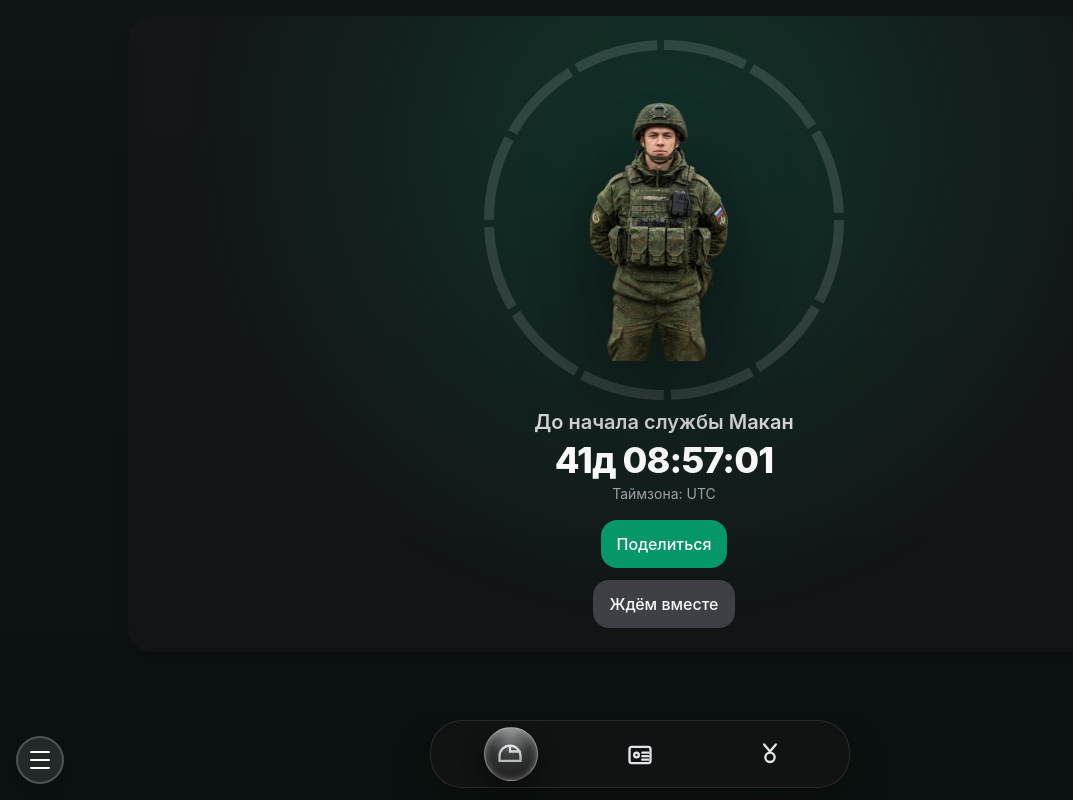
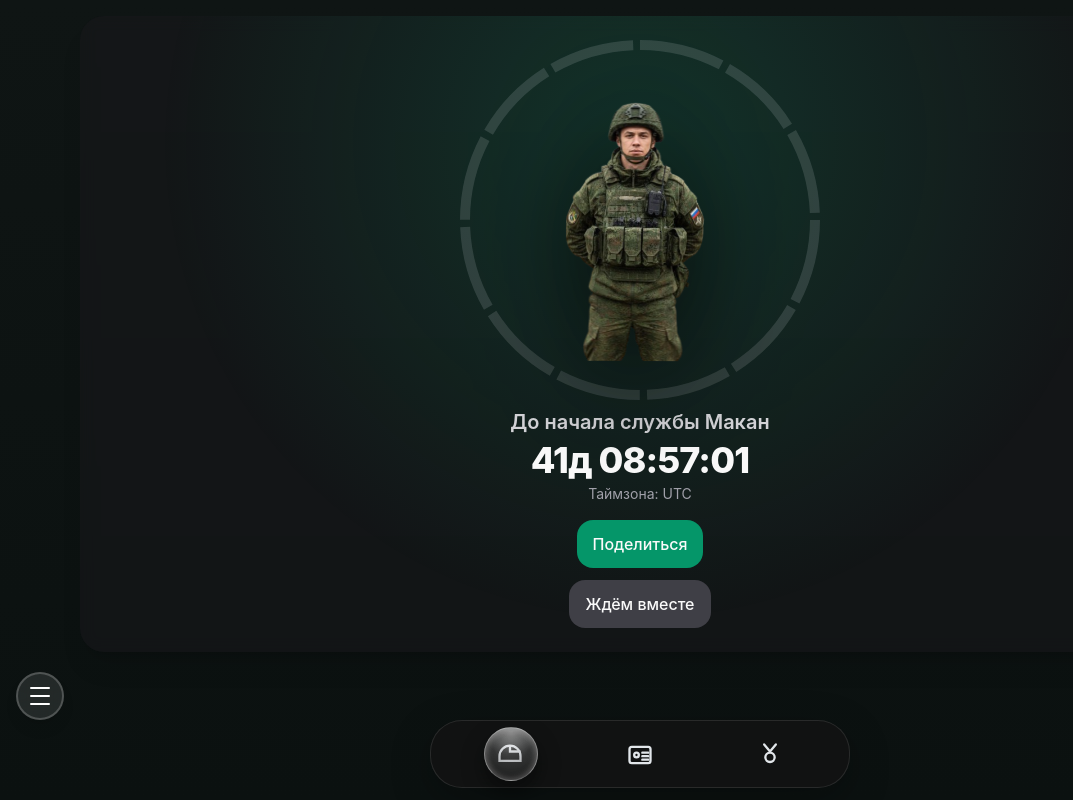
Before and after one commit to krexpex/dembel-makan-webapp, a React (Vite) app: page / in a window 1280 px wide. Shown: the whole page, without its empty margins (0-1073 px from the left). Built offline with nearby package versions, Linux system fonts and the light colour scheme.

Commit message:
фикс: убрал отступы слева, добавил расстояние между бургером и островком

```diff
--- a/src/App.jsx
+++ b/src/App.jsx
@@ -265,9 +265,9 @@ export default function App() {
   return (
     <div className="min-h-screen w-full bg-gradient-to-b from-[#0f1514] to-[#0b1110] text-zinc-50">
       {/* Контент */}
-      <main className="mx-auto max-w-6xl p-4 pb-[calc(120px+env(safe-area-inset-bottom,0px))]">
+      <main className="mx-auto max-w-6xl p-4 pb-[calc(140px+env(safe-area-inset-bottom,0px))]">
         {tab === "timer" && (
-          <section className="relative flex flex-col items-center justify-center rounded-3xl bg-zinc-900/60 backdrop-blur p-5 md:p-6 shadow-xl overflow-hidden ml-12">
+          <section className="relative flex flex-col items-center justify-center rounded-3xl bg-zinc-900/60 backdrop-blur p-5 md:p-6 shadow-xl overflow-hidden">
             <div
               aria-hidden
               className={`absolute inset-0 -z-10 ${entered ? "glow-enter" : ""}`}
@@ -426,7 +426,7 @@ export default function App() {
         )}
 
         {tab === "id" && (
-          <section className="rounded-3xl bg-[rgba(24,24,27,0.85)] shadow-xl p-4 md:p-6 border border-zinc-800/60 max-w-2xl mx-auto ml-12">
+          <section className="rounded-3xl bg-[rgba(24,24,27,0.85)] shadow-xl p-4 md:p-6 border border-zinc-800/60 max-w-2xl mx-auto">
             <SoldierCard
               profile={PROFILE}
               service={{ start: SERVICE_START, end: DEMOBIL_DATE }}
@@ -435,7 +435,7 @@ export default function App() {
         )}
 
         {tab === "medals" && (
-          <section className="rounded-3xl bg-zinc-900/60 backdrop-blur p-6 shadow-xl border border-zinc-800/60 max-w-2xl mx-auto text-center ml-12">
+          <section className="rounded-3xl bg-zinc-900/60 backdrop-blur p-6 shadow-xl border border-zinc-800/60 max-w-2xl mx-auto text-center">
             <div className="text-xl font-semibold mb-2">Достижения</div>
             <div className="text-zinc-400 text-sm">
               Скоро здесь появятся медали и трофеи.
@@ -446,7 +446,7 @@ export default function App() {
 
       {/* Бургер-меню слева снизу */}
       <div
-        className={`fixed left-4 bottom-4 z-[60] transition-all duration-300 ${
+        className={`fixed left-4 bottom-20 z-[60] transition-all duration-300 ${
           burgerHidden ? "translate-y-14 opacity-0" : "translate-y-0 opacity-100"
         }`}
       >
```
